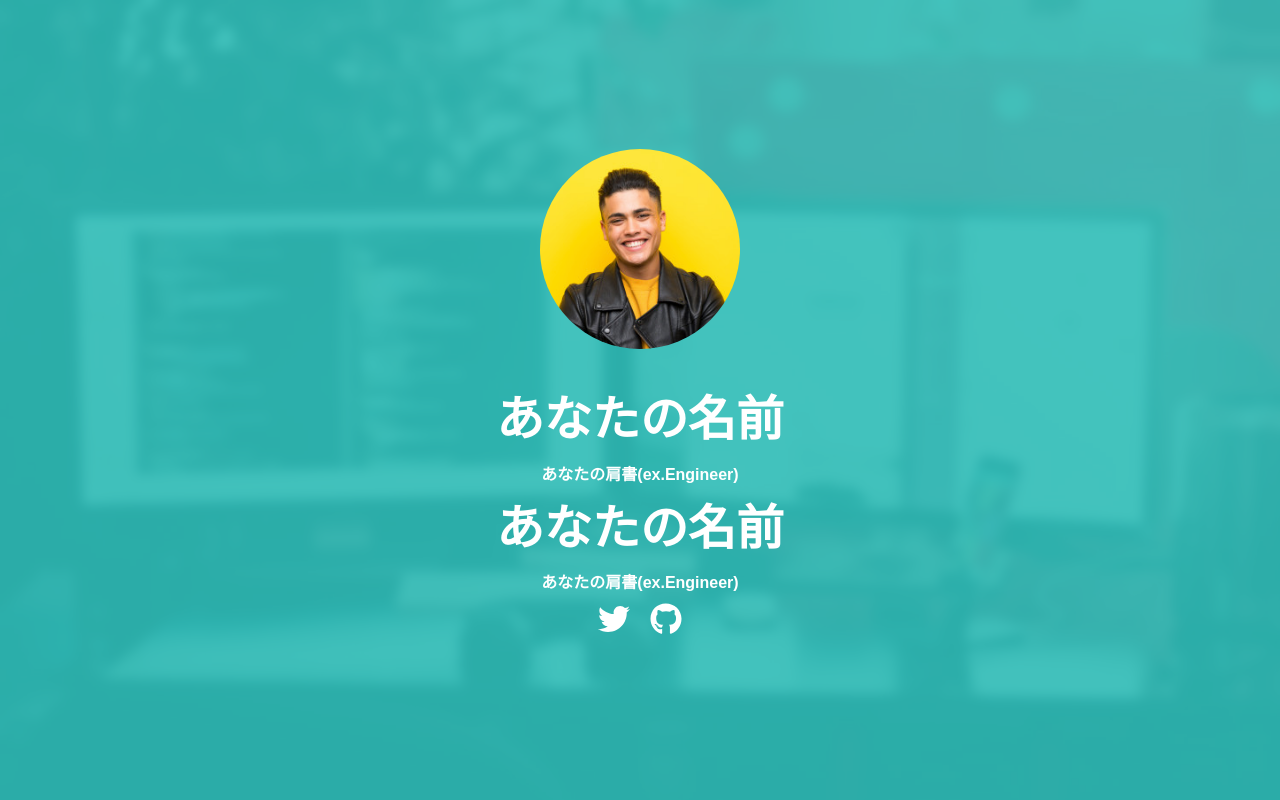
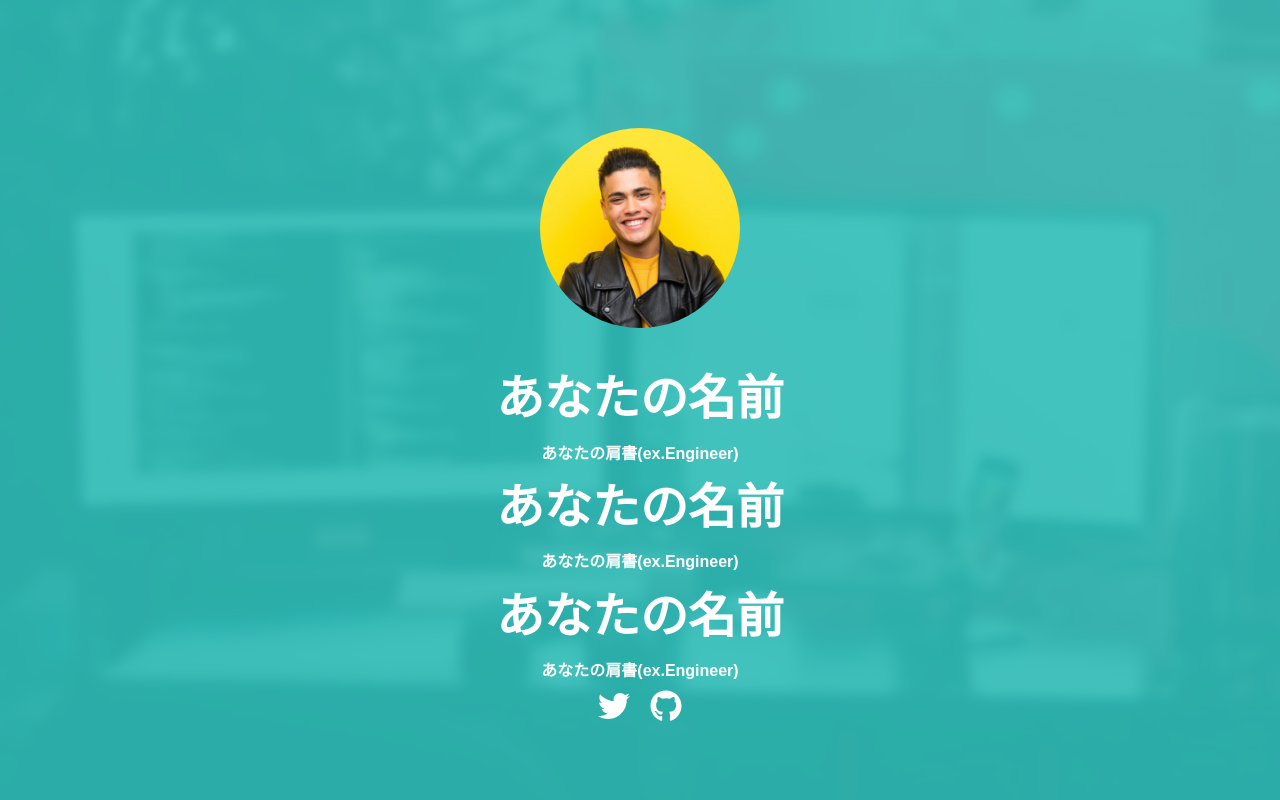
Before and after one commit to atsu0203/react-portfolio-site, a React (Create React App) app: page / in a window 1280 px wide. Shown: the top 800 px of the page. Built offline with nearby package versions, Linux system fonts and the light colour scheme.

Commit message:
ヘッダーの修正

```diff
--- a/src/components/Header.jsx
+++ b/src/components/Header.jsx
@@ -12,6 +12,8 @@ export const Header = () => {
         <div className="display-table">
           <div className="display-table-contents">
             <div className="profile-thumb" style={{backgroundImage: `url(${ProfileImage})`}}></div>
+            <h1 className="title-text">あなたの名前</h1>
+            <h3 className="title-text">あなたの肩書(ex.Engineer)</h3>
             <h1 className="title-text">あなたの名前</h1>
             <h3 className="title-text">あなたの肩書(ex.Engineer)</h3>
             <h1 className="title-text">あなたの名前</h1>
```
